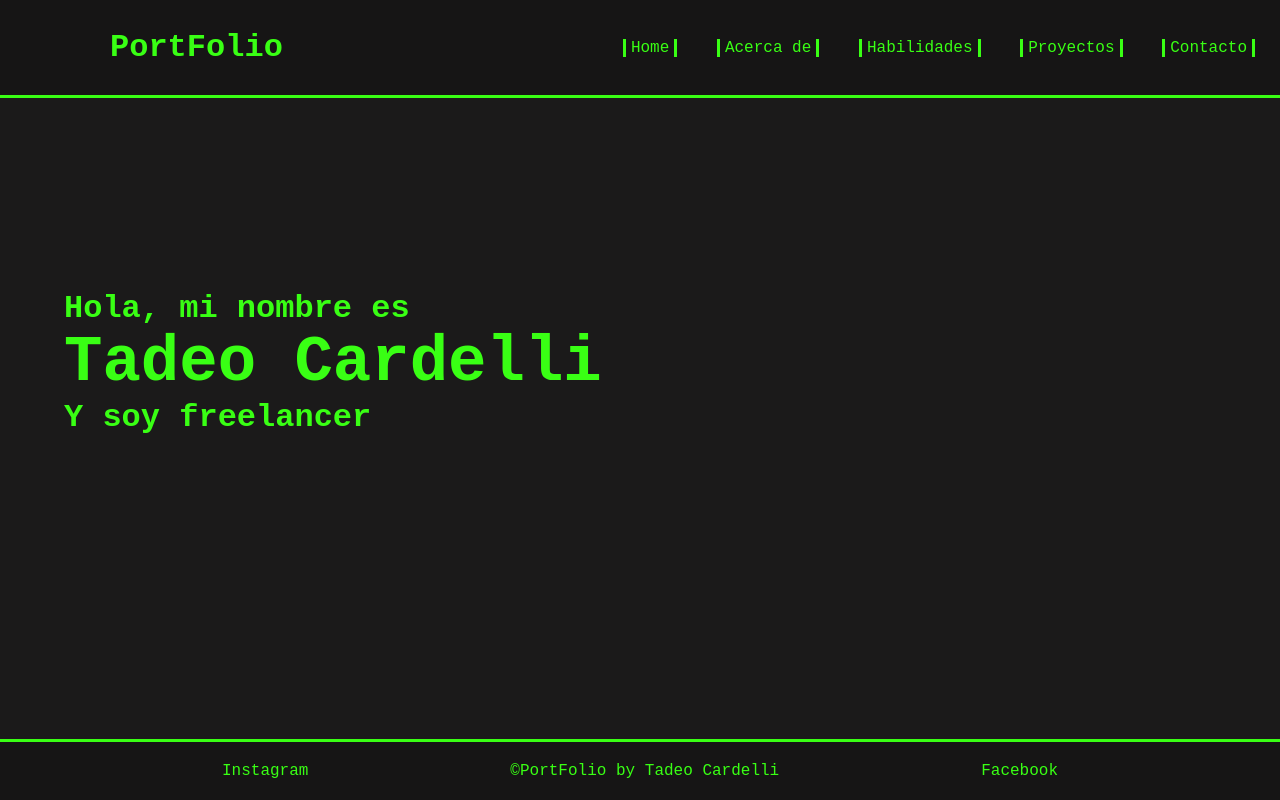
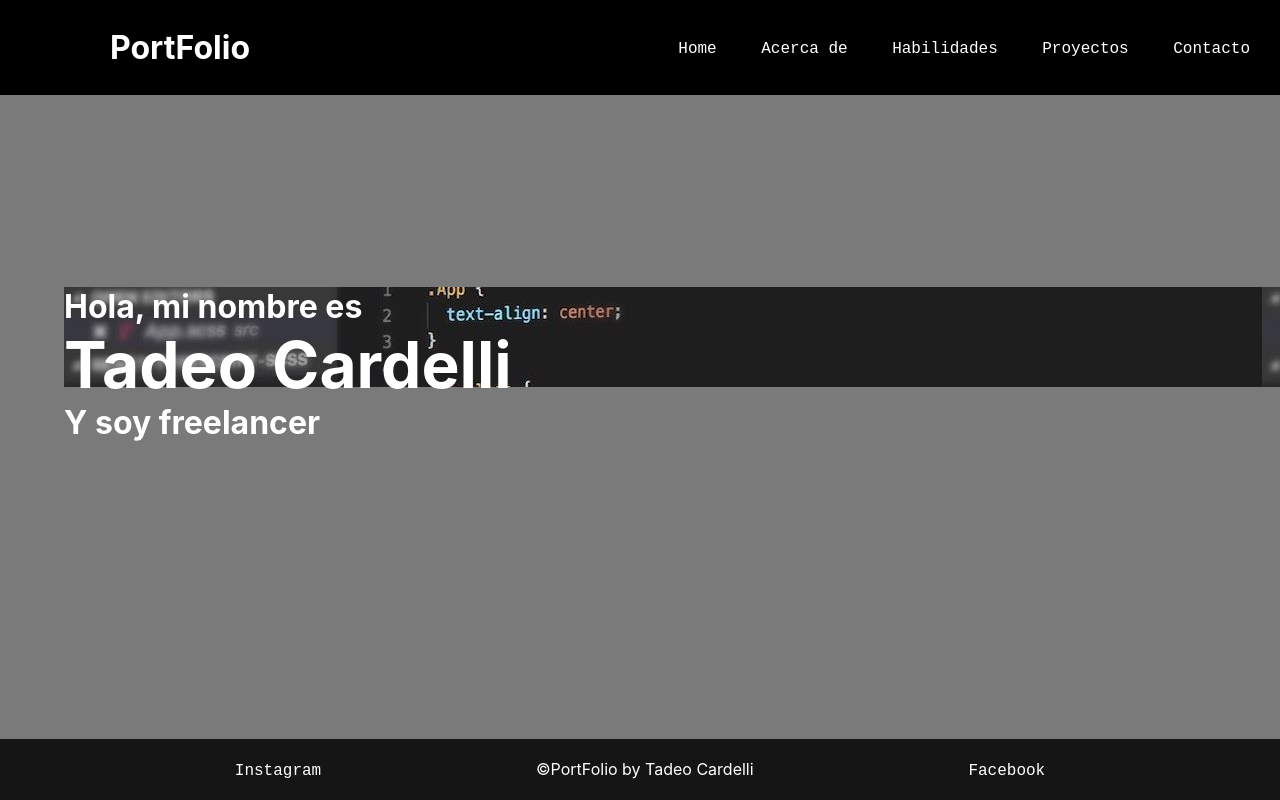
Before and after one commit to Tade-Cardelli/PortFolio, a plain HTML site: page index.html in a window 1280 px wide. Drawn offline with Linux system fonts and the light colour scheme.

Commit message:
nuevos-estilos

```diff
--- a/index.html
+++ b/index.html
@@ -24,10 +24,10 @@
         </nav>
     </header>
     <main>
-        <div>
-            <h1 class="hola">Hola, mi nombre es </h1>
-            <h2 class="nombre">Tadeo Cardelli</h2>
-            <h3 class="soy">Y soy freelancer</h3>
+        <div id="fondo" class="grid_conteiner">
+            <h1 class="grid_conteiner__item">Hola, mi nombre es </h1>
+            <h2 class="grid_conteiner__itemd">Tadeo Cardelli</h2>
+            <h3 class="grid_conteiner__item">Y soy freelancer</h3>
         </div>
 
     </main>
--- a/style.css
+++ b/style.css
@@ -1,15 +1,16 @@
 *{
     margin:0;
     padding:0;
-    font-family: 'Courier New', Courier, monospace;
     list-style: none;
 }
 a{
     text-decoration: none;
-    color: #39ff14;
+    font-family: SFmono,Roboto Mono,monospace;
+    color: #fff;
 }
 body{
-    background-color: rgb(27, 26, 26);
+    background-color:#7a7a7a;;
+    font-family: calibre,Inter,sans-serif;
     display: flex;
     flex-direction: column;
     min-height: 100vh;
@@ -17,24 +18,23 @@ body{
 }
 
 header{
-    background-color: rgb(22, 21, 21);
+    background-color: rgb(0, 0, 0);
     display: flex;
     justify-content: space-between;
     height: 75px;
     align-items: center;
     padding: 10px;
-    border-bottom: solid 3px #39ff14;
+
 
 }
 
 nav a:hover{
-    color: #37ff148c;
+    color: #8c8c8c;
 }
 
 footer{
     background-color: rgb(22, 21, 21);
     margin-top: auto;
-    border-top: solid 3px #39ff14;
 
 
 }
@@ -44,7 +44,7 @@ footer{
     margin:20px;
 }
 .footer__links{
-    color:#39ff14;
+    color:#fff;
 }
 
 
@@ -52,7 +52,7 @@ footer{
 .titulo{
     display: flex;
     align-items: center;
-    color: #39ff14;
+    color: #fff;
     margin-left: 100px ;
 
 }
@@ -61,30 +61,39 @@ footer{
     display: inline-block;
     color: #39ff14;
     margin: 15px;
-    border-left :solid 3px #39ff14 ;
-    border-right: solid 3px #39ff14;
     padding-left: 5px;
     padding-right: 5px;
 
 }
+#fondo{
+    background-image:url(/imagenes/fonde-index.JPG);
 
-.hola{
-    font-size: 2rem;
+}
+.grid_conteiner{
+    display: grid;
+    height: 100px;
+    grid-template-columns: 1fr;
+    grid-template-rows:auto auto auto;
+    align-content: space-between;
     margin-top: 15%;
     margin-left: 5%;
-    color: #39ff14
+
+}
+.grid_conteiner__item{
+    font-size: 2rem;
+    color: #fff
+}
 
 
+.grid_conteiner__itemd{
+    font-size: 4rem;
+    color: #fff
 }
-.nombre{
-    font-size: 4rem;
-    margin-left: 5%;
-    color: #39ff14
-}
-.soy{
-    font-size: 2rem;
-    margin-left: 5%;
-    color: #39ff14
+
+.foto-perfil{
+    height: 200px;
+    display: flex;
+
 }
 
 .quien{
@@ -93,16 +102,19 @@ footer{
     align-items: center;
     font-size: 2rem;
     margin-top:5%;
-    color: #39ff14;
+    color: #000;
 }
 .asd{
-    border-bottom:solid 3px #39ff14;
+    border-bottom:solid 3px #000;
 }
+.conteiner-foto-texto{
+    display: flex;
+}
+
 
 .titulo__presentacion{
     margin: 100px 25% 10px 25%;
-
-    color: #fff;
+    color: #000;
 }
 
 .presentacion{
@@ -110,7 +122,7 @@ footer{
     margin-left: 25%;
     margin-right: 30%;
     text-align: justify;
-    color: #fff;
+    color: #000;
 }
 .encabezado{
     display: flex;
@@ -204,9 +216,30 @@ footer{
 
 
 
+@media screen and (max-width:320px) {
 
+    header{
+        border-bottom: none;
+        flex-direction: row;
+        justify-content: none;
 
+    }
 
-@media screen and (max-width:768px) {
+    body{
+        background-color:rgb(22, 21, 21) ;
+    }
+    footer{
+        border-top: solid 3px #39ff14;
+        margin-top: 100%;
+    }
+    .footer{
+
+    }
+    .titulo{
+        font-size: 0px;
+    }
+    .grid_conteiner{
+        display: none;
+    }
 
 }
```
Also changed, not shown: paginas/quienes-somos.html (+3 -3 lines), imagenes/fonde-index.JPG (added), imagenes/foto-perfil.JPG (added).
